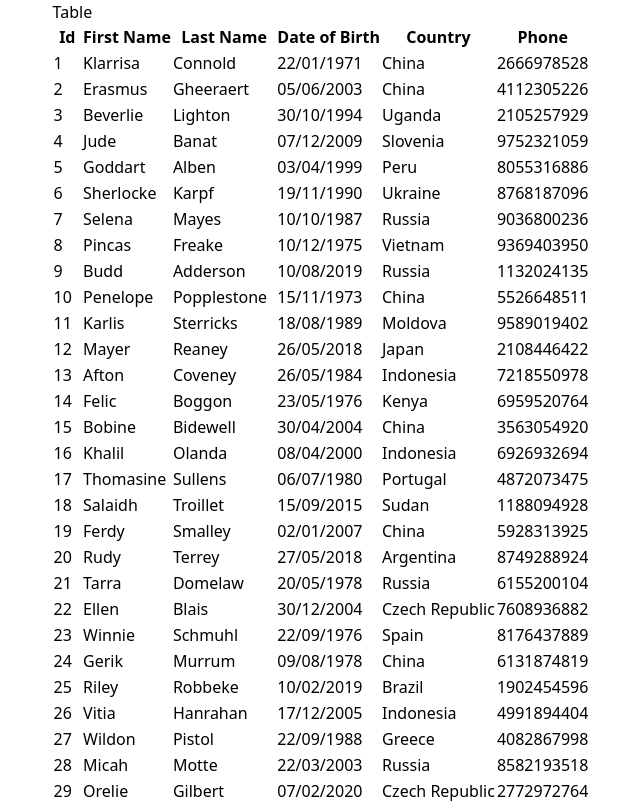
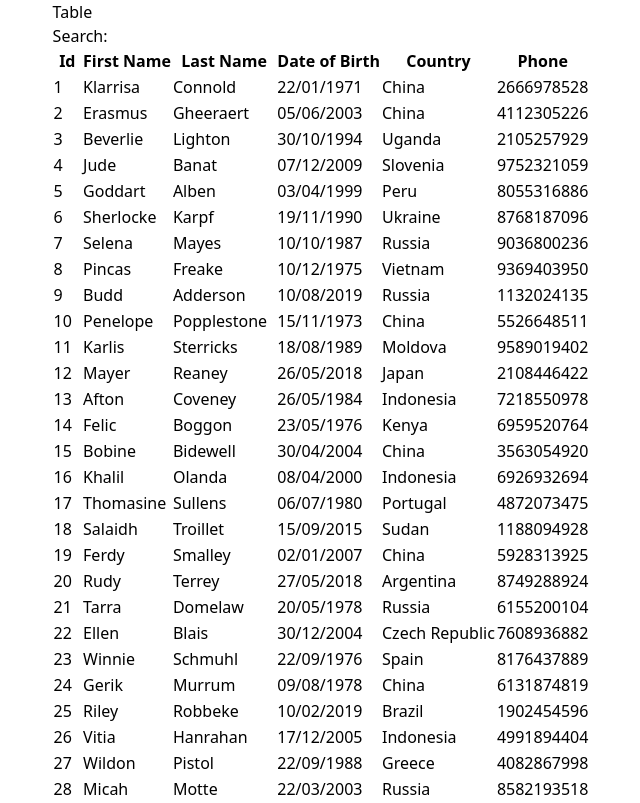
Before and after one commit to shaktawat19/tryp-tables, a Next.js app: page / in a window 1280 px wide. Shown: the top 803 px of the page, without its empty margins (319-959 px from the left). Built offline with nearby package versions, Linux system fonts and the light colour scheme.

Commit message:
Added search filter

```diff
--- a/src/components/DataTable.tsx
+++ b/src/components/DataTable.tsx
@@ -1,5 +1,6 @@
 import React, { useMemo } from "react";
-import { useTable, useSortBy } from "react-table";
+import { useTable, useSortBy, useGlobalFilter } from "react-table";
+import GlobalFilter from './GlobalFilter';
 import MOCK_DATA from "./MOCK_DATA.json";
 import { format } from "date-fns";
 
@@ -51,18 +52,22 @@ const DataTable = (props) => {
     footerGroups,
     rows,
     prepareRow,
+    state: { globalFilter },
+    setGlobalFilter,
   } = useTable(
     {
       columns,
       data,
       disableSortRemove: true,
     },
+    useGlobalFilter,
     useSortBy
   );
 
   return (
     <div className="table-container">
       <h2>Table</h2>
+      <GlobalFilter filter={globalFilter} setFilter={setGlobalFilter} />
 
       <table {...getTableProps()}>
         <thead>
--- /dev/null
+++ b/src/components/GlobalFilter.tsx
@@ -0,0 +1,49 @@
+/**
+ * global filter component with useAsyncDebounce
+ */
+
+import React, { useState } from 'react';
+import 'regenerator-runtime/runtime';
+import { useAsyncDebounce } from 'react-table';
+
+const GlobalFilter = ({ filter, setFilter }) => {
+  const [value, setValue] = useState(filter);
+
+  const onChange = useAsyncDebounce(value1 => {
+    setFilter(value1 || undefined);
+  }, 1000);
+
+  return (
+    <span>
+      Search:{' '}
+      <input
+        type="text"
+        value={value || ''}
+        onChange={e => {
+          setValue(e.target.value);
+          onChange(e.target.value);
+        }}
+      />
+    </span>
+  );
+};
+
+export default GlobalFilter;
+
+/**
+ * global filter component
+ */
+// const GlobalFilter = ({ filter, setFilter }) => {
+//   return (
+//     <span>
+//       Search:{' '}
+//       <input
+//         type="text"
+//         value={filter || ''}
+//         onChange={e => {
+//           setFilter(e.target.value);
+//         }}
+//       />
+//     </span>
+//   );
+// };
```
